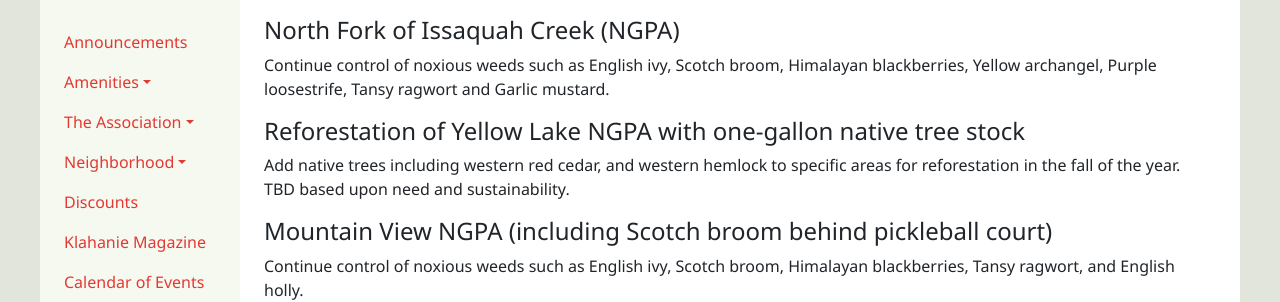
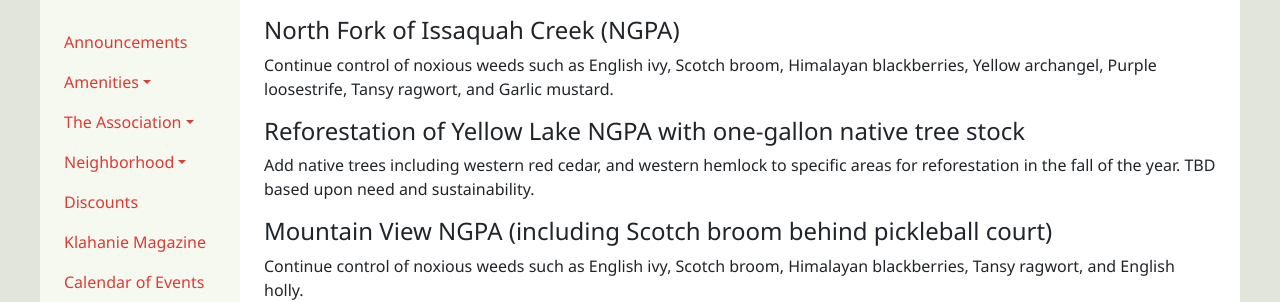
Before and after one commit to SharonManyara/klahanie, a Jekyll site: the page built from _clubs/naak/naak-earthcorps-projects-for-2019.md, in a window 1280 px wide. Shown: the part 165-467 px from the top of the page. Built offline with Jekyll 4.4.1, drawn with Linux system fonts in a browser that asks for light colours; comment, search, counter and statistics services are not loaded.

Commit message:
Oxford comma

```diff
--- a/_clubs/naak/naak-earthcorps-projects-for-2019.md
+++ b/_clubs/naak/naak-earthcorps-projects-for-2019.md
@@ -13,10 +13,10 @@ categories: [naak]
 Continue control of noxious weeds such as English ivy, Scotch broom, Himalayan blackberries, Yellow archangel, Purple loosestrife, Tansy ragwort, and Garlic mustard.
 
 #### North Fork of Issaquah Creek (NGPA)
-Continue control of noxious weeds such as English ivy, Scotch broom, Himalayan blackberries, Yellow archangel, Purple loosestrife, Tansy ragwort and Garlic mustard.
+Continue control of noxious weeds such as English ivy, Scotch broom, Himalayan blackberries, Yellow archangel, Purple loosestrife, Tansy ragwort, and Garlic mustard.
 
 #### Reforestation of Yellow Lake NGPA with one-gallon native tree stock
-Add native trees including western red cedar, and western hemlock to specific areas for reforestation in the fall of the year.  TBD based upon need and sustainability.
+Add native trees including western red cedar, and western hemlock to specific areas for reforestation in the fall of the year. TBD based upon need and sustainability.
 
 #### Mountain View NGPA (including Scotch broom behind pickleball court)
 Continue control of noxious weeds such as English ivy, Scotch broom, Himalayan blackberries, Tansy ragwort, and English holly.
```
